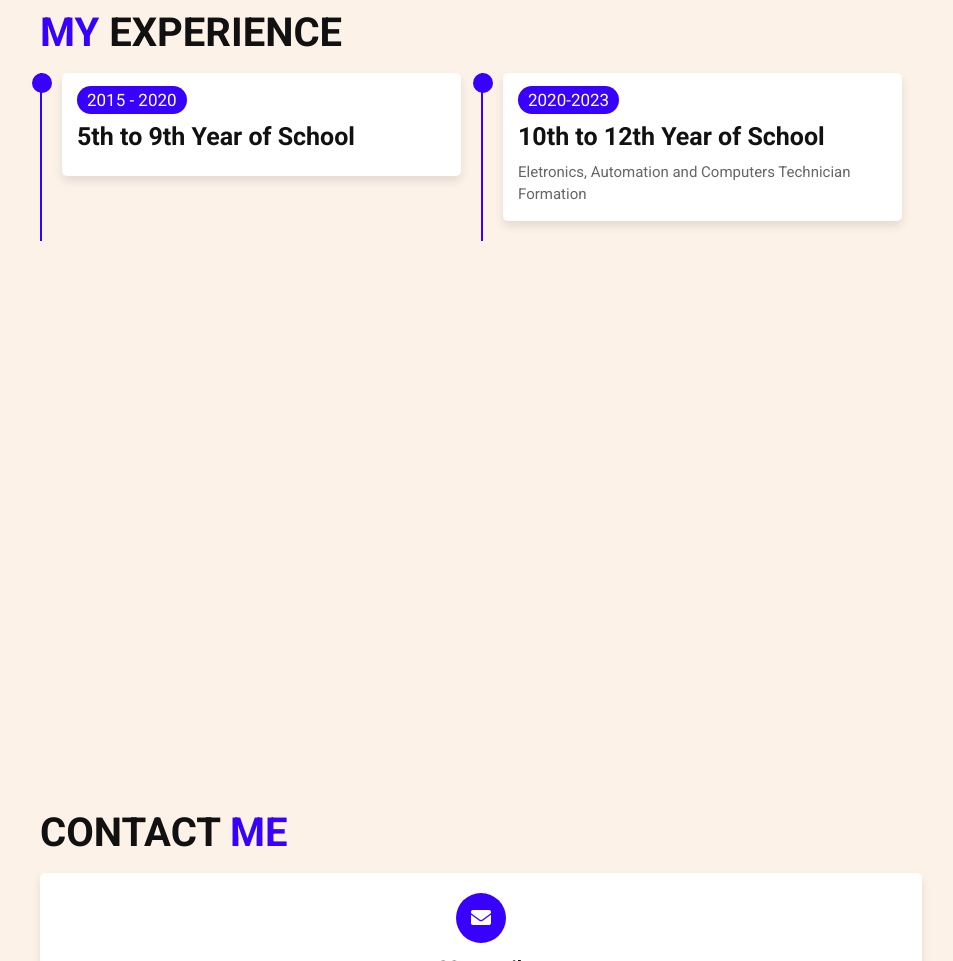
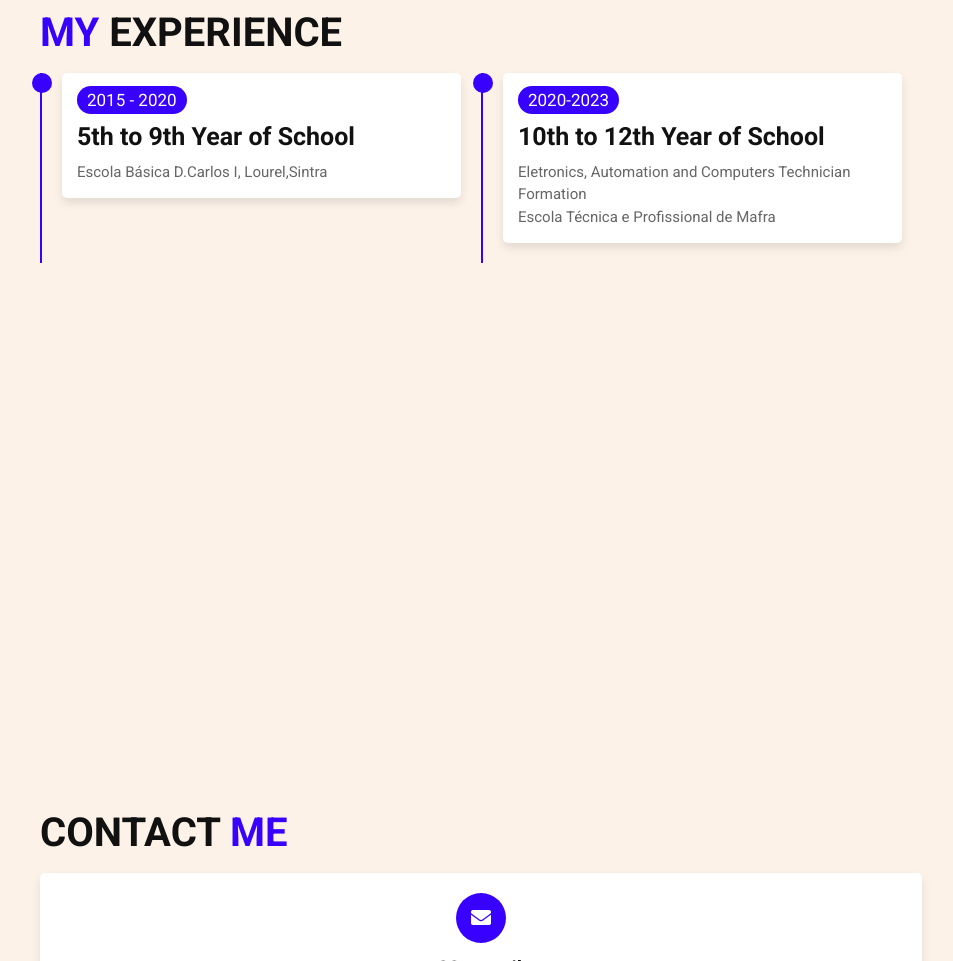
Before and after one commit to JoaoMiranda2005/Website, a plain HTML site: page index.html in a window 1280 px wide. Shown: the part 2605-3566 px from the top of the page, without its empty margins (309-1262 px from the left). Drawn offline with Linux system fonts and the light colour scheme.

Commit message:
alterações

```diff
--- a/index.html
+++ b/index.html
@@ -177,7 +177,7 @@
             <div class="content">
                 <span> 2015 - 2020 </span>
                 <h3>5th to 9th Year of School</h3>
-
+                <p>Escola Básica D.Carlos I, Lourel,Sintra</p>
             </div>
         </div>
 
@@ -186,6 +186,7 @@
                 <span> 2020-2023 </span>
                 <h3>10th to 12th Year of School</h3>
                 <p>Eletronics, Automation and Computers Technician Formation</p>
+                <p>Escola Técnica e Profissional de Mafra</p>
             </div>
         </div>
 
```
